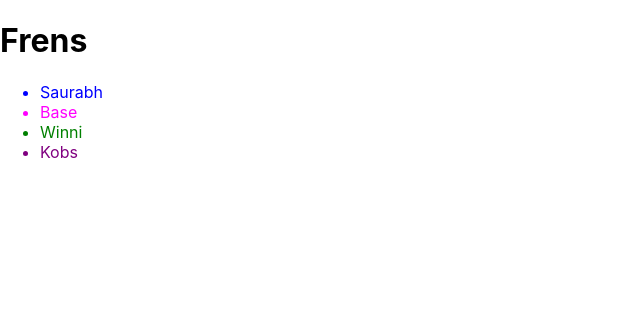
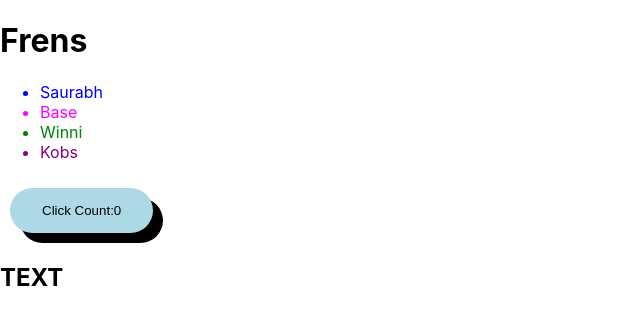
Before and after one commit to vaishnavi-bandaru/my-react-demo, a React (Create React App) app: page / in a window 1280 px wide. Shown: the top 324 px of the page, without its empty margins (0-640 px from the left). Built offline with nearby package versions, Linux system fonts and the light colour scheme.

Commit message:
Vaishnavi | implementing button features

```diff
--- a/src/App.js
+++ b/src/App.js
@@ -1,6 +1,9 @@
 import './App.css';
+import MyButton from './components/MyButton/MyButton';
 
-function App() {
+export default function App() {
+    const clicked = true
+    const buttonName = "Click Count"
     const frens = [
         {'name':'Saurabh', 'place':'Benglur', 'color':"Blue"},
         {'name':'Base', 'place':'Champapet', 'color':"Magenta"},
@@ -8,17 +11,20 @@ function App() {
         {'name':'Kobs', 'place':'Asan', 'color':"Purple"},
     ];
     const listFrens = frens.map(fren =>
-      <li style={{color:fren.color}}>
+        <li key={fren.color} style={{color:fren.color}}>
             {fren.name}
         </li>
     );
+
+    const childProp = <button>ChildButton</button>;
+
     return (
         <>
             <h1>Frens</h1>
             <ul>{listFrens}</ul>
+            <MyButton name={buttonName} showText={clicked}/>
+            {/* <MyButton name={buttonName} showText={clicked}/> */}
         </>
 
     );
 }
-
-export default App;
--- /dev/null
+++ b/src/components/MyButton/MyButton.css
@@ -0,0 +1,14 @@
+button{
+    border: 0px;
+    padding: 15px 32px;
+    text-align: center;
+    background-color: lightblue;
+    box-shadow: 10px 10px;
+    border-radius: 50px;
+    margin: 10px;
+}
+
+button:active {
+    box-shadow: 5px 5px;
+    transform: translateY(5px) translateX(5px);
+}
--- /dev/null
+++ b/src/components/MyButton/MyButton.js
@@ -0,0 +1,20 @@
+import { useState } from "react";
+import './MyButton.css'
+export default function MyButton({name, showText, children}){
+    const [count, setCount] = useState(0);
+    const [showHeading, setShowHeading] = useState(showText);
+
+    function handleClick(){
+        setCount(count+1);
+        setShowHeading(!showHeading);
+    }
+
+    return (
+        <>
+            <button onClick={handleClick}> {name}:{count} {children}</button>
+            {showHeading && <h2>TEXT</h2>}
+            {children}
+        </>
+
+    );
+}
```
Also changed, not shown: public/manifest.json. Lines whose indentation alone changed are shown as unchanged.
